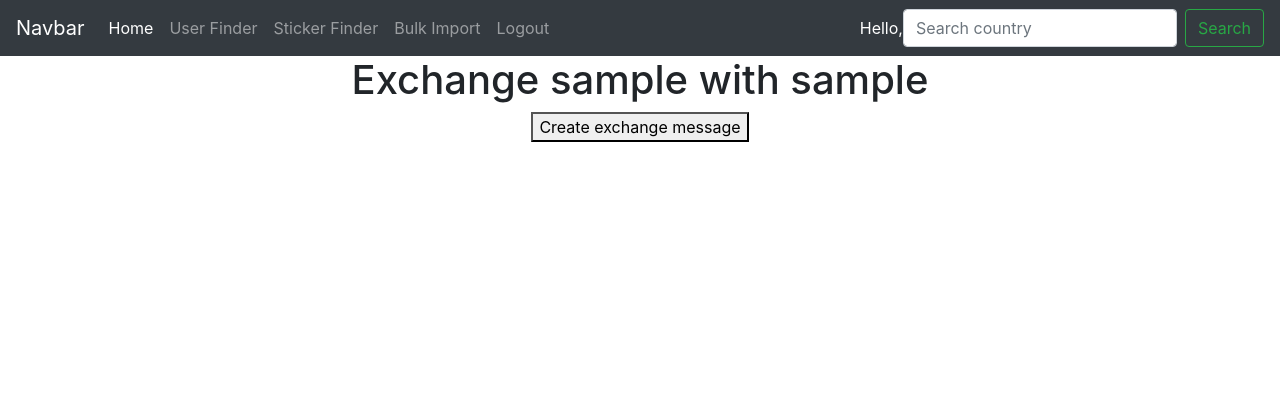
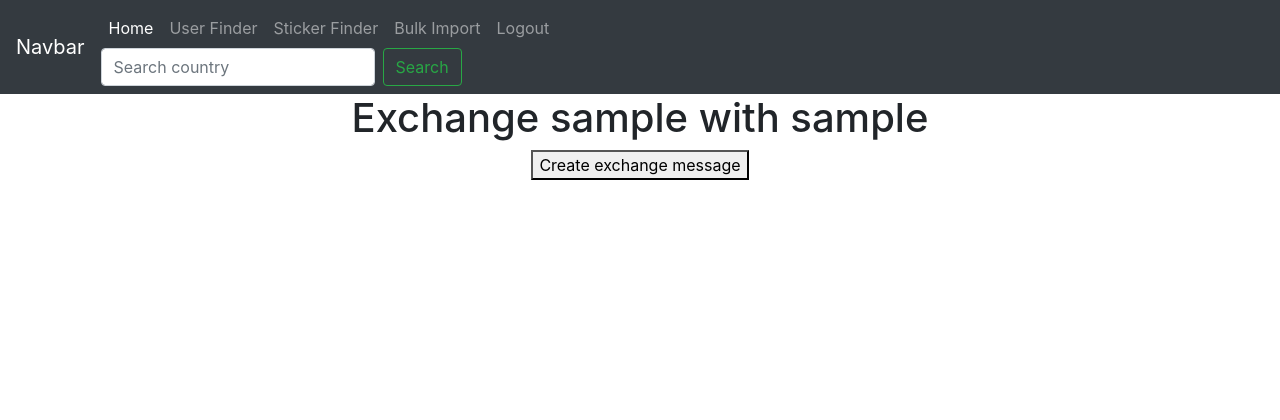
Before and after one commit to JHerlein/tracker-figuritas, a Django app: a page that uses base/templates/base/navbar.html in a window 1280 px wide. Shown: the top 420 px of the page. Run offline with Django 4.2, Linux system fonts and the light colour scheme; the visitor is signed in with stand-in values (Sample User, id 1); data comes from the database, SQL or seed files in the repository.

Commit message:
change in navbar

```diff
--- a/base/templates/base/navbar.html
+++ b/base/templates/base/navbar.html
@@ -4,7 +4,7 @@
       <span class="navbar-toggler-icon"></span>
     </button>
 
-    <div class="collapse navbar-collapse" id="navbarTogglerDemo02">
+    <div>
       <ul class="navbar-nav mr-auto mt-2 mt-lg-0">
         <li class="nav-item active">
           <a class="nav-link" href="{% url 'home' %}">Home <span class="sr-only">(current)</span></a>
@@ -23,7 +23,6 @@
         </li>
 
       </ul>
-      <span id = "span-name">Hello, </span>
       <form class="form-inline my-2 my-lg-0" method="GET">
         {% csrf_token %}
         <input class="form-control mr-sm-2" type="search" placeholder="Search country" name = "search_sticker">
--- a/figustracker/settings.py
+++ b/figustracker/settings.py
@@ -22,7 +22,7 @@
 # See https://docs.djangoproject.com/en/4.1/howto/deployment/checklist/
 
 # SECURITY WARNING: keep the secret key used in production secret!
-# SECRET_KEY = "django-insecure-^m7eztmcdybg_r!vt*%pklb(+o)fv1t00bamg&sts(vl@#^rl#"
+SECRET_KEY = "django-insecure-^m7eztmcdybg_r!vt*%pklb(+o)fv1t00bamg&sts(vl@#^rl#"
 
 # SECURITY WARNING: don't run with debug turned on in production!
 DEBUG = True
```
